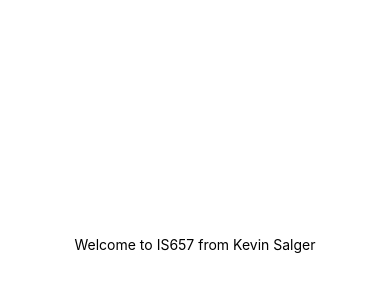
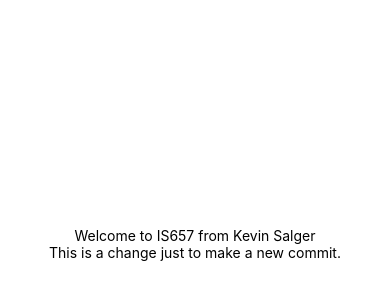
Before and after one commit to Alikev42/hello-world, a React Native app: screen / in a window 390 px wide. Shown: the part 178-478 px from the top of the page. Built offline with nearby package versions, Linux system fonts and the light colour scheme.

Commit message:
Text commit

```diff
--- a/App.js
+++ b/App.js
@@ -6,6 +6,7 @@ export default function App() {
   return (
     <View style={styles.container}>
       <Text>Welcome to IS657 from Kevin Salger</Text>
+      <Text>This is a change just to make a new commit.</Text>
       <StatusBar style="auto" />
     </View>
   );
```
